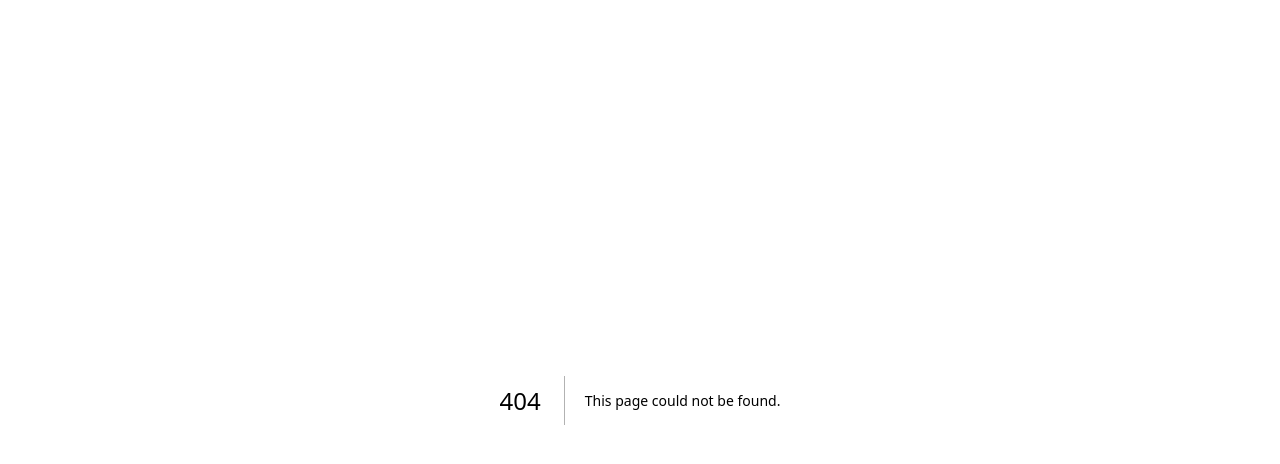
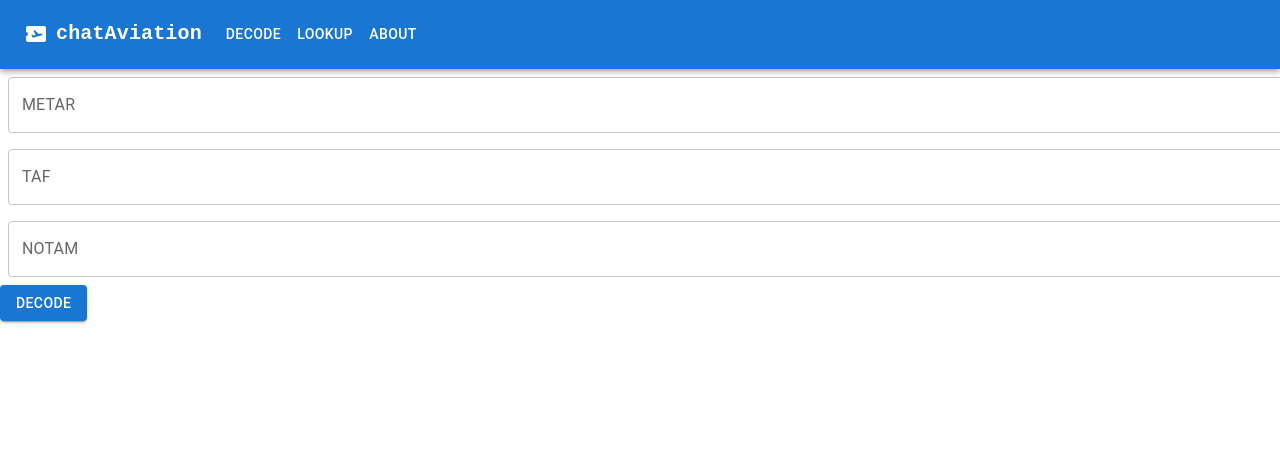
Before and after one commit to h2zh/chatAero, a Next.js app: page /decode in a window 1280 px wide. Before the commit this address had no page. Shown: the top 464 px of the page. Built offline with nearby package versions, Linux system fonts and the light colour scheme.

Commit message:
material ui version

```diff
--- /dev/null
+++ b/components/InfoType.tsx
@@ -0,0 +1,9 @@
+import MultilineTextFields from "./MultilineTextFields";
+
+export default function InfoType(props: any) {
+  return (
+    <>
+      <MultilineTextFields fieldName={props.type} />
+    </>
+  );
+}
--- /dev/null
+++ b/components/MultilineTextFields.tsx
@@ -0,0 +1,30 @@
+import Box from "@mui/material/Box";
+import TextField from "@mui/material/TextField";
+import { useState } from "react";
+
+export default function MultilineTextFields(props: any) {
+  const [input, setInput] = useState("");
+
+  return (
+    <Box
+      component="form"
+      sx={{
+        "& .MuiTextField-root": { m: 1, width: "100%" }, //, width: "55ch"
+      }}
+      noValidate
+      autoComplete="off"
+    >
+      <div>
+        <TextField
+          id={props.fieldName}
+          label={props.fieldName}
+          multiline
+          maxRows={4}
+          onChange={(event: React.ChangeEvent<HTMLInputElement>) => {
+            setInput(event.target.value);
+          }}
+        />
+      </div>
+    </Box>
+  );
+}
--- /dev/null
+++ b/components/Navbar.tsx
@@ -0,0 +1,140 @@
+import styles from "../styles/Home.module.css";
+import Link from "next/link";
+import { useRouter } from "next/router";
+
+import * as React from "react";
+import AppBar from "@mui/material/AppBar";
+import Box from "@mui/material/Box";
+import Toolbar from "@mui/material/Toolbar";
+import IconButton from "@mui/material/IconButton";
+import Typography from "@mui/material/Typography";
+import Menu from "@mui/material/Menu";
+import MenuIcon from "@mui/icons-material/Menu";
+import Container from "@mui/material/Container";
+import Avatar from "@mui/material/Avatar";
+import Button from "@mui/material/Button";
+import Tooltip from "@mui/material/Tooltip";
+import MenuItem from "@mui/material/MenuItem";
+import AirplaneTicketIcon from "@mui/icons-material/AirplaneTicket";
+
+const pages = ["Decode", "Lookup", "About"];
+
+const Navbar = () => {
+  const [anchorElNav, setAnchorElNav] = React.useState<null | HTMLElement>(
+    null
+  );
+
+  const handleOpenNavMenu = (event: React.MouseEvent<HTMLElement>) => {
+    setAnchorElNav(event.currentTarget);
+  };
+
+  const handleCloseNavMenu = () => {
+    setAnchorElNav(null);
+  };
+
+  return (
+    <AppBar position="static">
+      <Container maxWidth="xl">
+        <Toolbar disableGutters>
+          {/* brand on the desktop screen */}
+          <AirplaneTicketIcon
+            sx={{ display: { xs: "none", md: "flex" }, mr: 1 }}
+          />
+          <Typography
+            variant="h6"
+            noWrap
+            component="a"
+            href="/"
+            sx={{
+              mr: 2,
+              display: { xs: "none", md: "flex" },
+              fontFamily: "monospace",
+              fontWeight: 700,
+              color: "inherit",
+              textDecoration: "none",
+            }}
+          >
+            chatAviation
+          </Typography>
+
+          {/* menu icon on the desktop screen */}
+          <Box sx={{ flexGrow: 1, display: { xs: "flex", md: "none" } }}>
+            <IconButton
+              size="large"
+              aria-label="account of current user"
+              aria-controls="menu-appbar"
+              aria-haspopup="true"
+              onClick={handleOpenNavMenu}
+              color="inherit"
+            >
+              <MenuIcon />
+            </IconButton>
+            <Menu
+              id="menu-appbar"
+              anchorEl={anchorElNav}
+              anchorOrigin={{
+                vertical: "bottom",
+                horizontal: "left",
+              }}
+              keepMounted
+              transformOrigin={{
+                vertical: "top",
+                horizontal: "left",
+              }}
+              open={Boolean(anchorElNav)}
+              onClose={handleCloseNavMenu}
+              sx={{
+                display: { xs: "block", md: "none" },
+              }}
+            >
+              {pages.map((page) => (
+                <MenuItem key={page} onClick={handleCloseNavMenu}>
+                  <Typography textAlign="center">
+                    <Link href={page.toLowerCase()}>{page}</Link>
+                  </Typography>
+                </MenuItem>
+              ))}
+            </Menu>
+          </Box>
+
+          {/* brand on the small screen */}
+          <AirplaneTicketIcon
+            sx={{ display: { xs: "flex", md: "none" }, mr: 1 }}
+          />
+          <Typography
+            variant="h5"
+            noWrap
+            component="a"
+            href="/"
+            sx={{
+              mr: 2,
+              display: { xs: "flex", md: "none" },
+              flexGrow: 1,
+              fontFamily: "monospace",
+              fontWeight: 700,
+              color: "inherit",
+              textDecoration: "none",
+            }}
+          >
+            chatAviation
+          </Typography>
+
+          {/* menu on the desktop screen */}
+          <Box sx={{ flexGrow: 1, display: { xs: "none", md: "flex" } }}>
+            {pages.map((page) => (
+              <Button
+                key={page}
+                onClick={handleCloseNavMenu}
+                sx={{ my: 2, color: "white", display: "block" }}
+              >
+                <Link href={page.toLowerCase()}>{page}</Link>
+              </Button>
+            ))}
+          </Box>
+        </Toolbar>
+      </Container>
+    </AppBar>
+  );
+};
+
+export default Navbar;
--- a/package.json
+++ b/package.json
@@ -9,6 +9,10 @@
     "lint": "next lint"
   },
   "dependencies": {
+    "@emotion/react": "^11.10.6",
+    "@emotion/styled": "^11.10.6",
+    "@mui/icons-material": "^5.11.11",
+    "@mui/material": "^5.11.12",
     "@types/node": "18.15.0",
     "@types/react": "18.0.28",
     "@types/react-dom": "18.0.11",
--- a/pages/_app.tsx
+++ b/pages/_app.tsx
@@ -1,6 +1,12 @@
-import '@/styles/globals.css'
-import type { AppProps } from 'next/app'
+import Navbar from "@/components/Navbar";
+import "@/styles/globals.css";
+import type { AppProps } from "next/app";
 
 export default function App({ Component, pageProps }: AppProps) {
-  return <Component {...pageProps} />
+  return (
+    <>
+      <Navbar />
+      <Component {...pageProps} />
+    </>
+  );
 }
--- /dev/null
+++ b/pages/decode.tsx
@@ -0,0 +1,26 @@
+import InfoType from "@/components/InfoType";
+import styles from "@/styles/Home.module.css";
+import Box from "@mui/material/Box";
+import Button from "@mui/material/Button";
+import { Inter } from "next/font/google";
+
+const inter = Inter({ subsets: ["latin"] });
+
+export default function Decode() {
+  const types = ["METAR", "TAF", "NOTAM"];
+
+  return (
+    <main>
+      {/* <div className={styles.center}> */}
+      <Box sx={{ display: "flex", flexDirection: "column" }}>
+        {types.map((t) => {
+          return <InfoType key={t} type={t} />;
+        })}
+      </Box>
+      <Button variant="contained" href="#contained-buttons">
+        Decode
+      </Button>
+      {/* </div> */}
+    </main>
+  );
+}
--- a/styles/globals.css
+++ b/styles/globals.css
@@ -1,4 +1,19 @@
-:root {
+* {
+  box-sizing: border-box;
+  padding: 0;
+  margin: 0;
+}
+
+a {
+  color: inherit;
+  text-decoration: none;
+}
+
+main {
+  align-content: center;
+  justify-content: center;
+}
+/* :root {
   --max-width: 1100px;
   --border-radius: 12px;
   --font-mono: ui-monospace, Menlo, Monaco, 'Cascadia Mono', 'Segoe UI Mono',
@@ -104,4 +119,4 @@ a {
   html {
     color-scheme: dark;
   }
-}
+} */
```
Also changed, not shown: pages/index.tsx (+14 -35 lines), styles/Home.module.css (+10 -10 lines), 1 other file (tests, documents, lock files or other folders).
